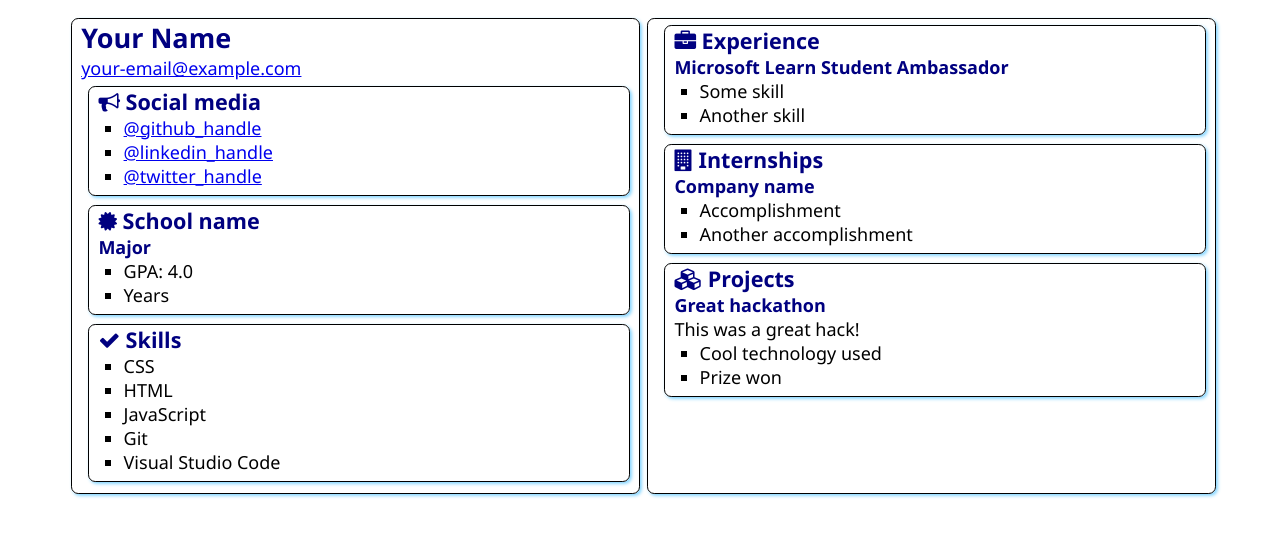
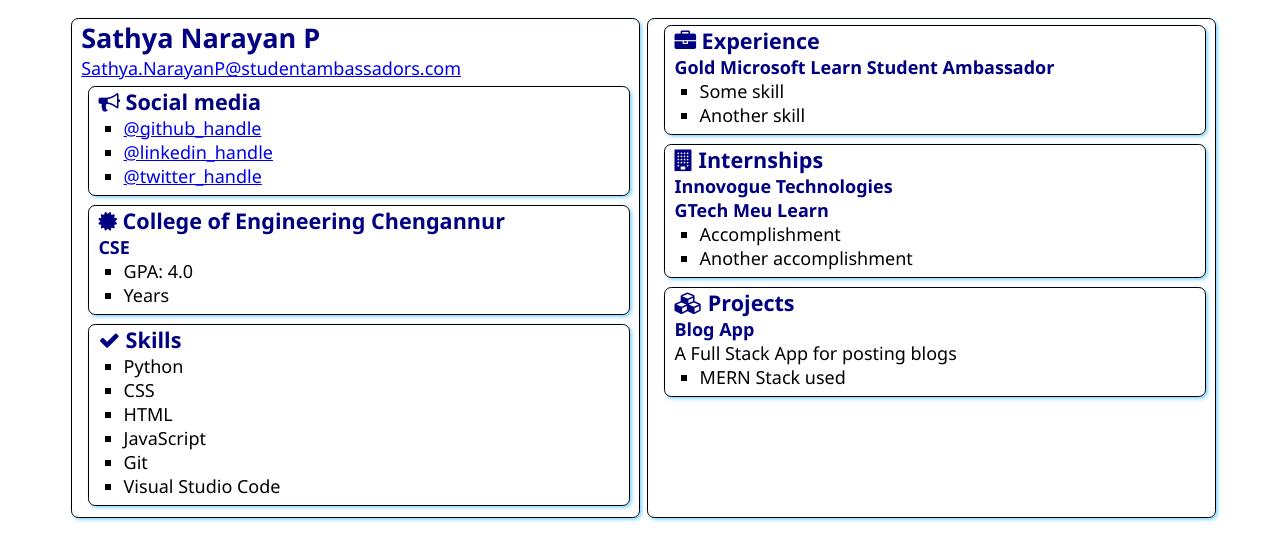
Before and after one commit to psathyanarayan/SATechnicalOnboarding, a plain HTML site: page src/index.html in a window 1280 px wide. Drawn offline with Linux system fonts and the light colour scheme.

Commit message:
Added my details

```diff
--- a/src/index.html
+++ b/src/index.html
@@ -12,8 +12,8 @@
 <body>
     <main>
         <article class="box">
-            <h1>Your Name</h1>
-            <div><a href="mailto:your.email@example.com">your-email@example.com</a></div>
+            <h1>Sathya Narayan P</h1>
+            <div><a href="mailto:your.email@example.com">Sathya.NarayanP@studentambassadors.com</a></div>
 
             <section class="box">
                 <h2>
@@ -21,9 +21,9 @@
                     Social media
                 </h2>
                 <ul>
-                    <li><a href="https://github.com/<handle>">@github_handle</a></li>
-                    <li><a href="https://linkedin.com/in/<handle>">@linkedin_handle</a></li>
-                    <li><a href="https://twitter.com/<handle>">@twitter_handle</a></li>
+                    <li><a href="https://github.com/psathyanarayan">@github_handle</a></li>
+                    <li><a href="https://linkedin.com/in/p-sathya-narayan">@linkedin_handle</a></li>
+                    <li><a href="https://twitter.com/sathyanmbpk">@twitter_handle</a></li>
                 </ul>
             </section>
 
@@ -31,9 +31,8 @@
                 <div class="education">
                     <h2>
                         <i class="fa fa-certificate" aria-hidden="true"></i>
-                        School name
-                    </h2>
-                    <h3>Major</h3>
+                        College of Engineering Chengannur                    </h2>
+                    <h3>CSE</h3>
                     <ul>
                         <li>GPA: 4.0</li>
                         <li>Years</li>
@@ -47,6 +46,7 @@
                     Skills
                 </h2>
                 <ul>
+                    <li>Python</li>
                     <li>CSS</li>
                     <li>HTML</li>
                     <li>JavaScript</li>
@@ -61,7 +61,7 @@
                     <i class="fa fa-briefcase" aria-hidden="true"></i>
                     Experience
                 </h2>
-                <h3>Microsoft Learn Student Ambassador</h3>
+                <h3>Gold Microsoft Learn Student Ambassador</h3>
                 <ul>
                     <li>Some skill</li>
                     <li>Another skill</li>
@@ -73,7 +73,8 @@
                     Internships
                 </h2>
 
-                <h3>Company name</h3>
+                <h3>Innovogue Technologies</h3>
+                <h3>GTech Meu Learn</h3>
                 <ul>
                     <li>Accomplishment</li>
                     <li>Another accomplishment</li>
@@ -85,11 +86,11 @@
                     Projects
                 </h2>
 
-                <h3>Great hackathon</h3>
-                <div>This was a great hack!</div>
+                <h3>Blog App</h3>
+                <div>A Full Stack App for posting blogs</div>
                 <ul>
-                    <li>Cool technology used</li>
-                    <li>Prize won</li>
+                    <li>MERN Stack used</li>
+
                 </ul>
             </section>
         </article>
```
